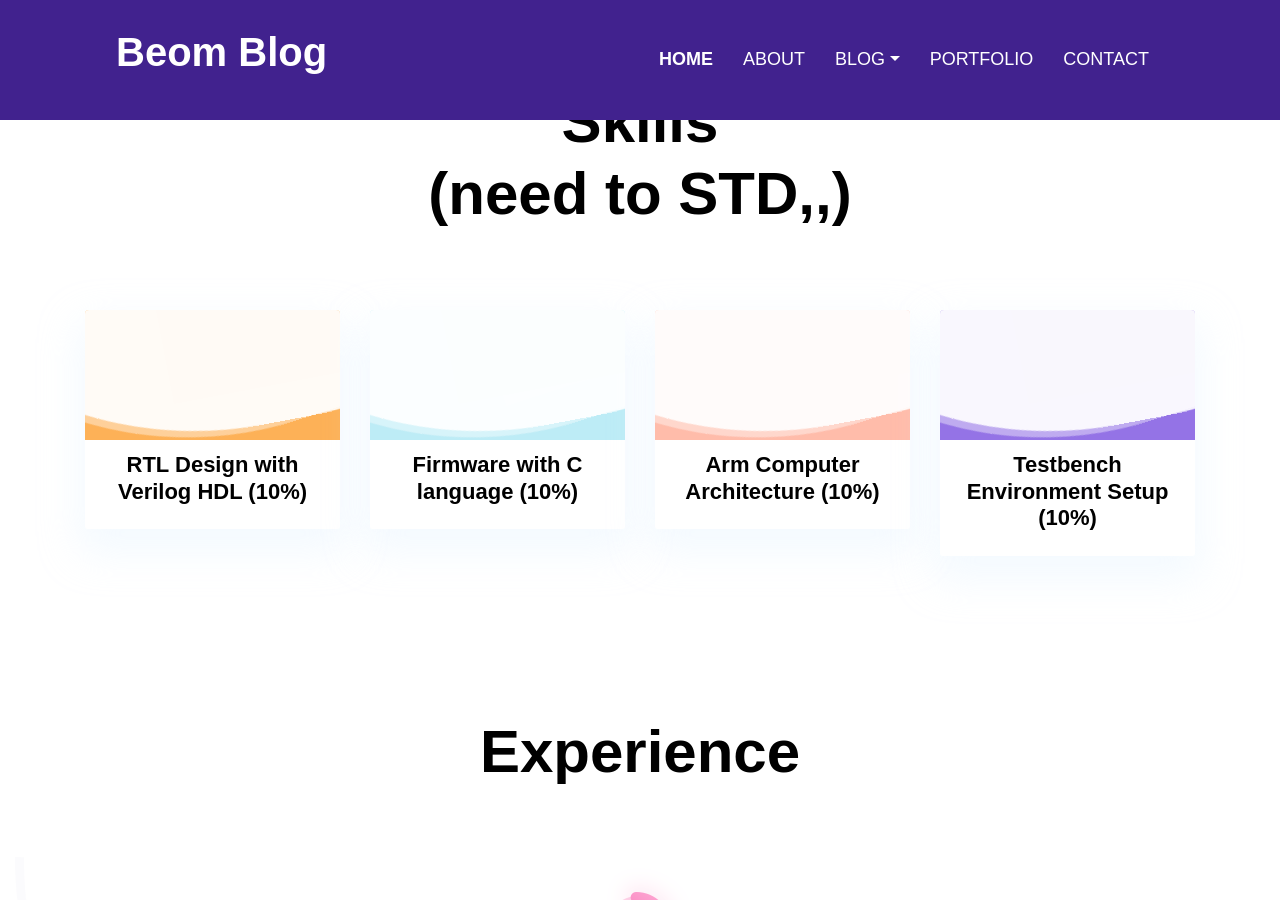
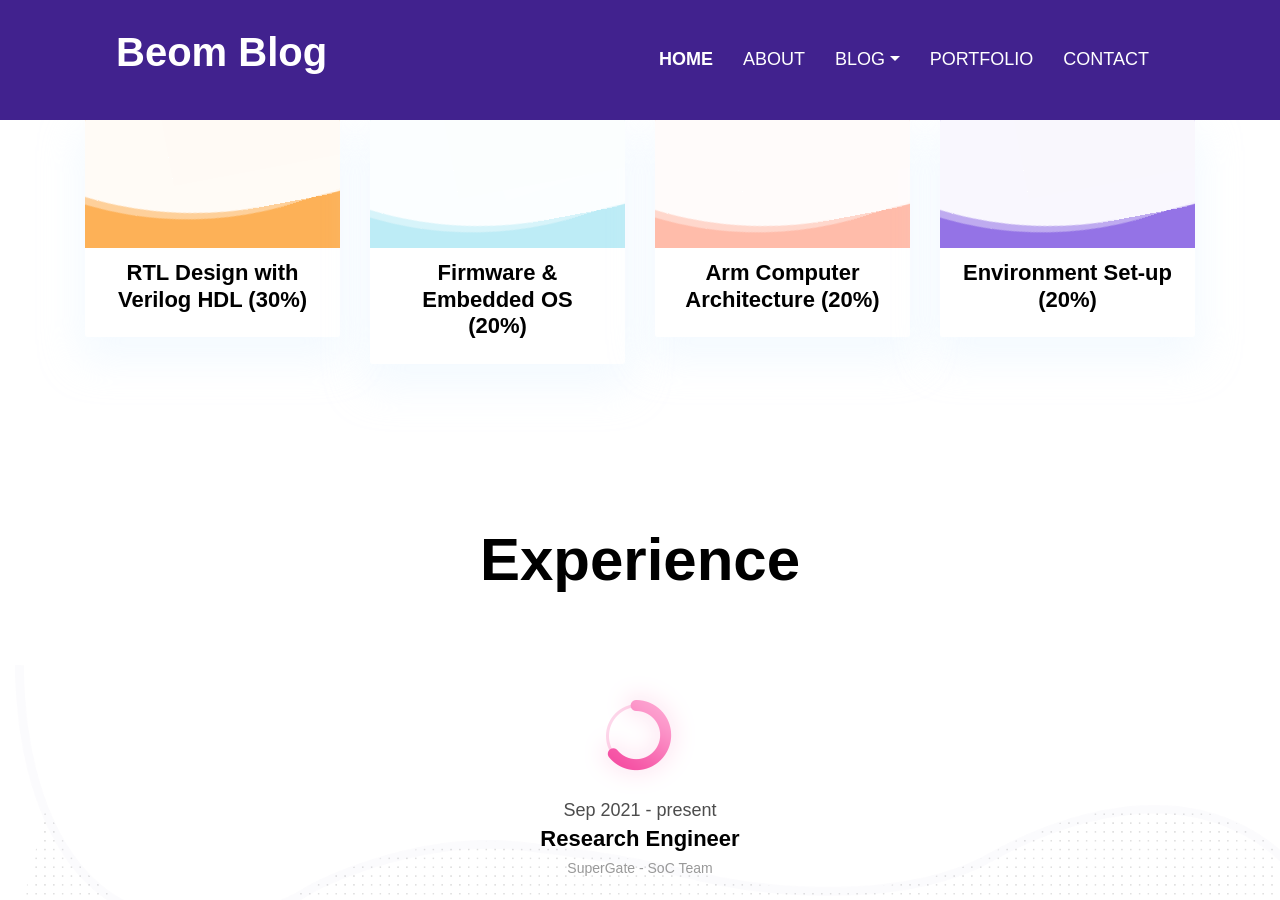
Before and after one commit to beom-git/beom-git.github.io, a Jekyll site: the page built from index.html, in a window 1280 px wide and 900 px high, scrolled down 1211 px. Built offline with Jekyll 4.4.1, drawn with Linux system fonts in a browser that asks for light colours; some of the changed text lies outside the part shown.

Commit message:
change the skill term in setting.yaml

```diff
--- a/_data/settings.yml
+++ b/_data/settings.yml
@@ -39,7 +39,7 @@ disqus-identifier: # Add your shortname for Disqus Comment. For example mr-brown
 # Hero Section
 
 hero:
-  hero-title: Hi! I’m <br> Seongbeom <br> SoC H/W designer
+  hero-title: Study SoC H/W design
 
 social:
   - { icon: "ti-facebook", link: "#" }
@@ -75,10 +75,10 @@ blurb-btn-name: know more
 
 skills-title: Skills <br>(need to STD,,)
 skills:
-  - { name: RTL Design with Verilog HDL, color: "#fdb157", value: "10%" }
-  - { name: Firmware with C language,    color: "#bdecf6", value: "10%" }
-  - { name: Arm Computer Architecture,   color: "#ffbcaa", value: "10%" }
-  - { name: Testbench Environment Setup, color: "#9473e6", value: "10%" }
+  - { name: RTL Design with Verilog HDL, color: "#fdb157", value: "30%" }
+  - { name: Firmware & Embedded OS,      color: "#bdecf6", value: "20%" }
+  - { name: Arm Computer Architecture,   color: "#ffbcaa", value: "20%" }
+  - { name: Environment Set-up,          color: "#9473e6", value: "20%" }
 
 #-------------------------------
 # Exprerience Section
```
